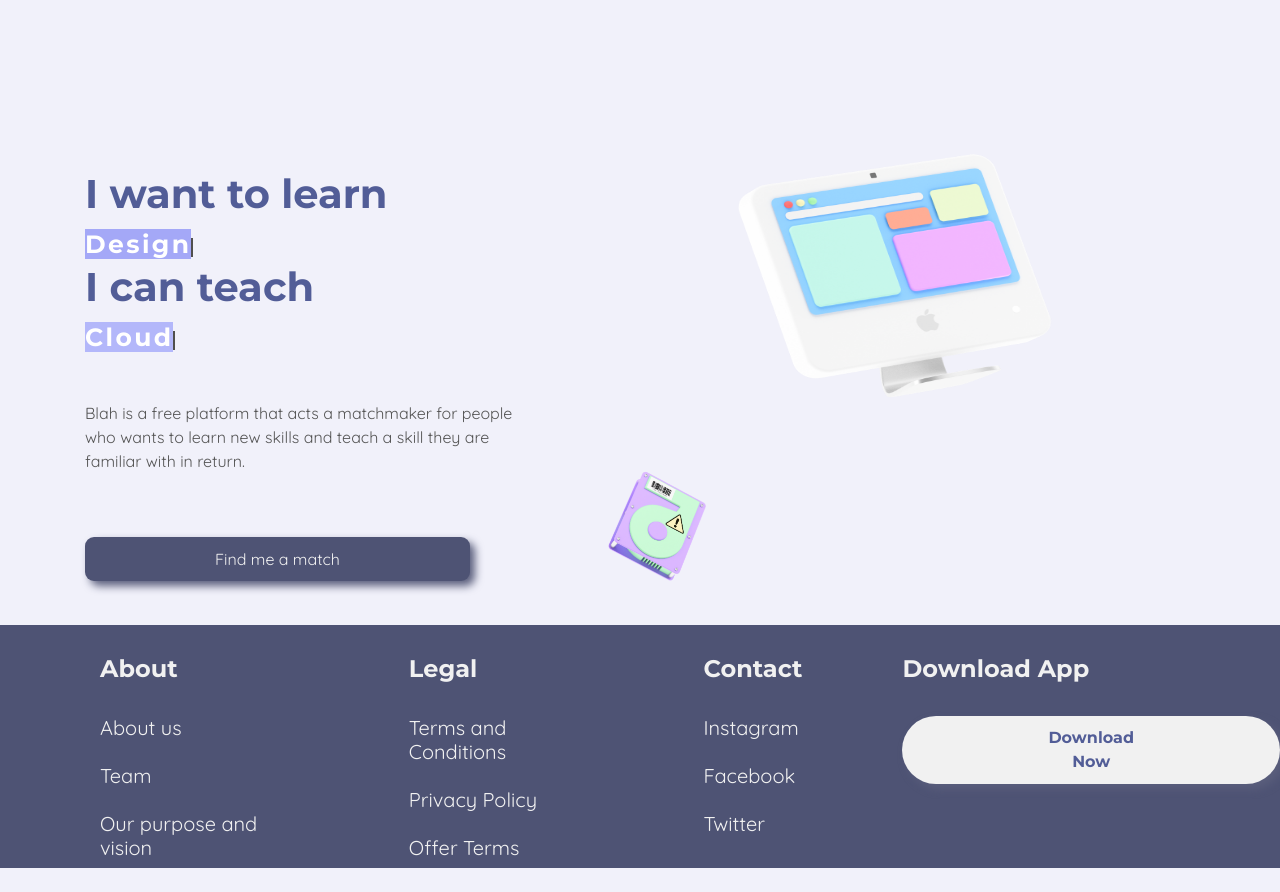
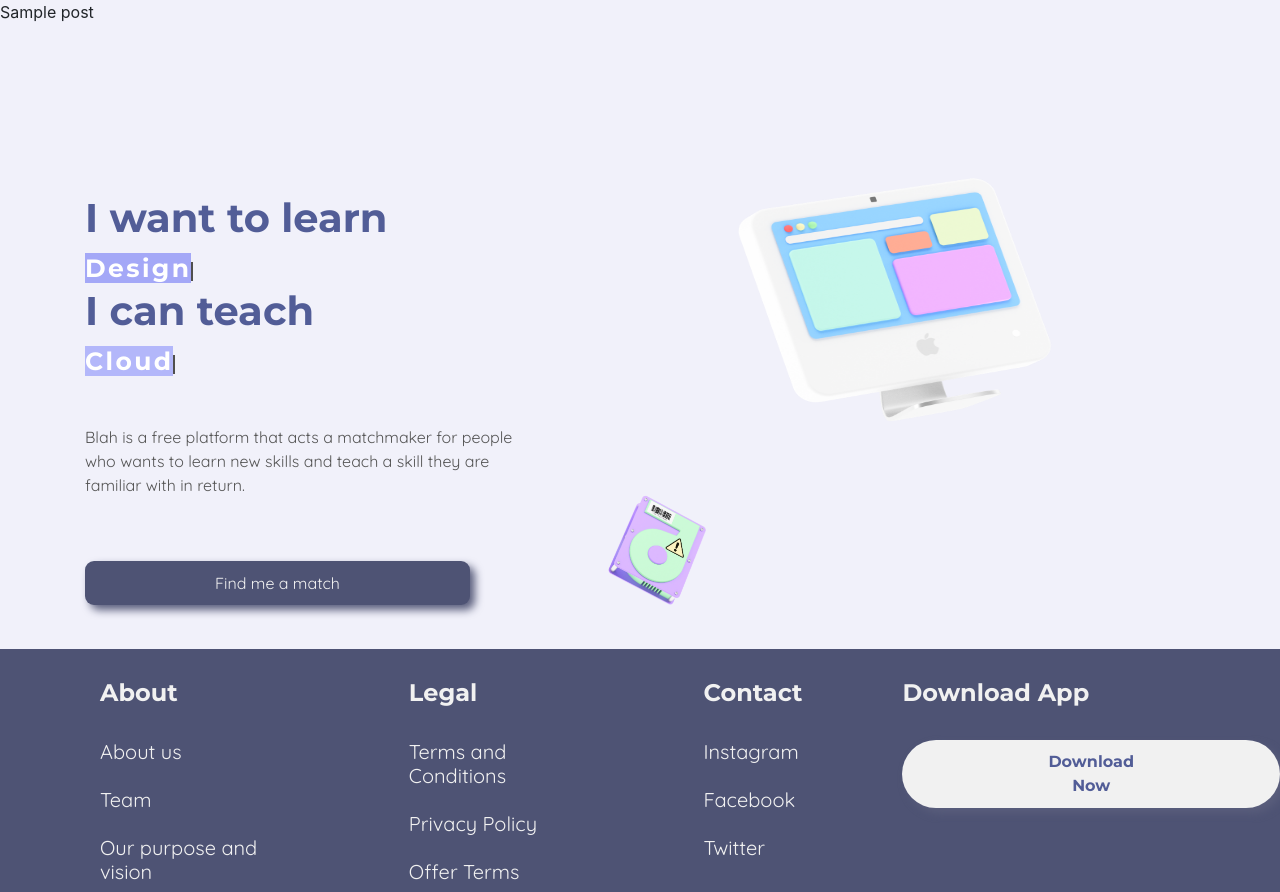
Before and after one commit to rushilg13/Learnt, a Flask app: template templates/home.html in a window 1280 px wide. Shown: the part 97-989 px from the top of the page. Before the commit the page ends 965 px from the top, so only its background shows below. Run offline with Flask 2, Linux system fonts and the light colour scheme; the template is opened without the code that fills it: most values are stand-ins (such as "Sample title", 1, 10 or a date in 2020); parts of the project's set-up code (start-up, migrations or seed data) failed here and were passed over; some libraries are stand-ins or nearby versions.

Commit message:
home updated

```diff
--- a/templates/home.html
+++ b/templates/home.html
@@ -45,6 +45,9 @@
               </button>
           </div>
       </nav>
+      {% for post in cursor %}
+        {{post}}
+      {% endfor %}
         <div class="container">
           <div class="row align-items-center ">
           <div class="col-lg-5">
```
